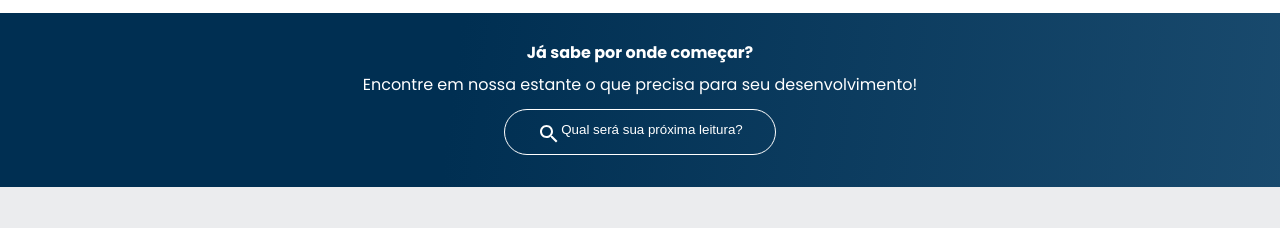
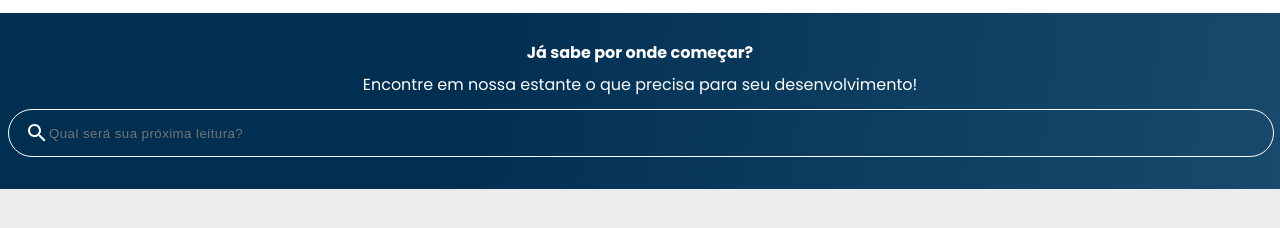
Before and after one commit to menestrel-mkmb/alura_barbearia, a plain HTML site: page alura_books/index.html in a window 1280 px wide. Shown: the part 70-298 px from the top of the page. Drawn offline with nearby package versions, Linux system fonts and the light colour scheme.

Commit message:
fix banner inp style;

```diff
--- a/alura_books/assets/css/static/index/_banner.scss
+++ b/alura_books/assets/css/static/index/_banner.scss
@@ -19,20 +19,21 @@
     color: $color-white-pure;
   }
 
-  .btn {
-    background: transparent;
+  .inp {
+    background: url("../img/Pesquisa.svg") no-repeat left;
+    background-position: 1rem;
     border: 1px solid $color-white-pure;
     border-radius: 2rem;
     color: $color-white-pure;
+    letter-spacing: 0.06ex;
 
     display: flex;
     align-items: flex-start;
 
     margin: auto;
-    padding: 0 2rem;
-    padding-top: 0.75rem;
+    padding: 0 2.5rem;
     min-height: 46px;
-    width: fit-content;
+    width: calc(100% - 5rem);
 
     &::before {
       content: url("../img/Pesquisa.svg");
@@ -43,9 +44,7 @@
     }
 
     &:hover {
-      background: $color-white-pure;
-      border-color: $color-gradient-blue;
-      color: $color-blue-dark;
+      background-color: #fff2;
     }
   }
 }
--- a/alura_books/index.html
+++ b/alura_books/index.html
@@ -66,9 +66,12 @@
         <h3 class="banner__sub-title sub-title mission">
           Encontre em nossa estante o que precisa para seu desenvolvimento!
         </h3>
-        <button class="banner__btn btn next-read__btn">
-          Qual será sua próxima leitura?
-        </button>
+        <input
+          type="text"
+          class="banner__inp inp next-read__inp"
+          placeholder="Qual será sua próxima leitura?"
+          aria-placeholder="Qual será sua próxima leitura?"
+        />
       </section>
     </main>
     <script src="./js/main.js"></script>
```
Also changed, not shown: alura_books/assets/css/style.css, alura_books/assets/img/Pesquisa2.svg, 1 other file.
